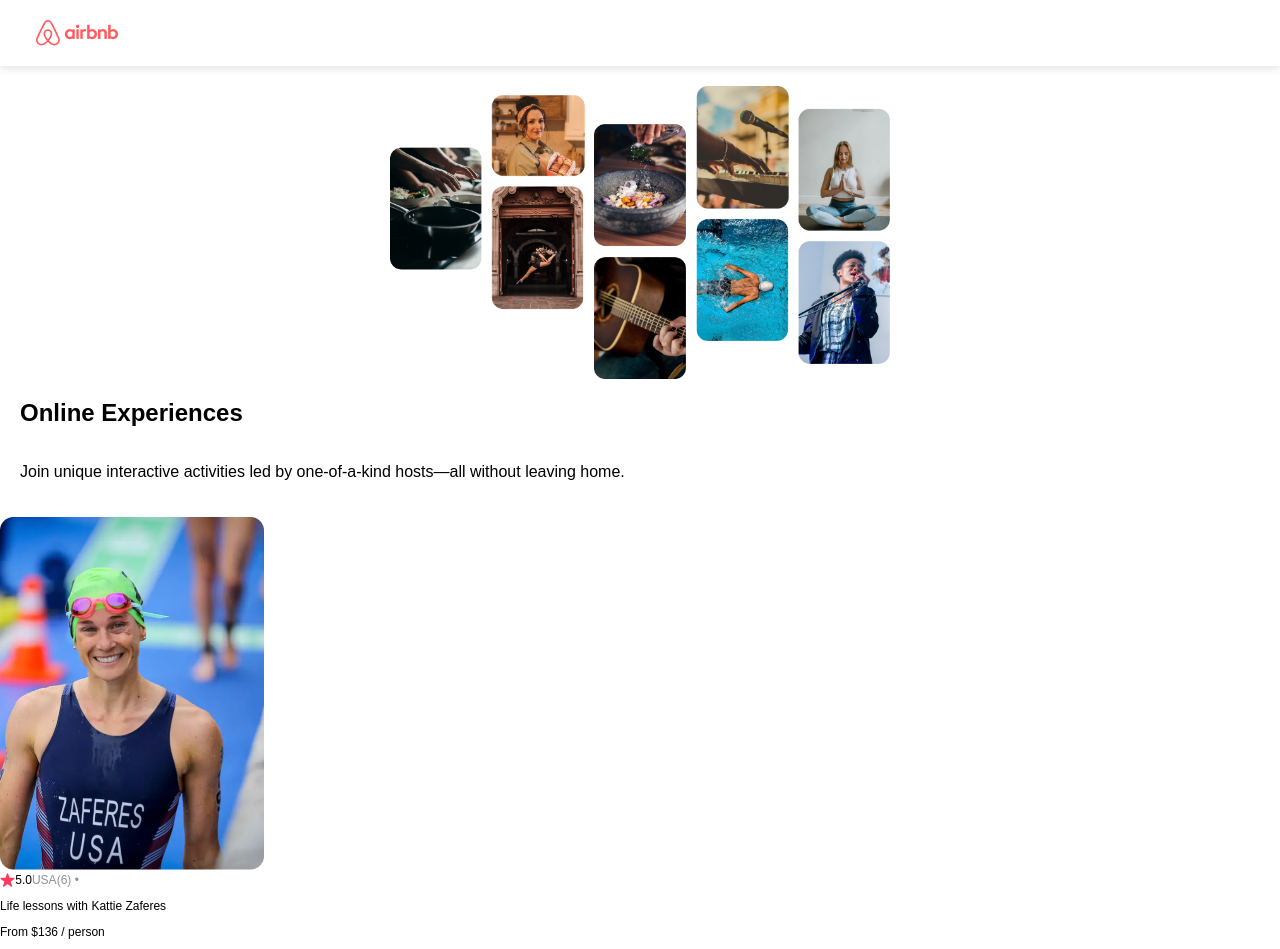
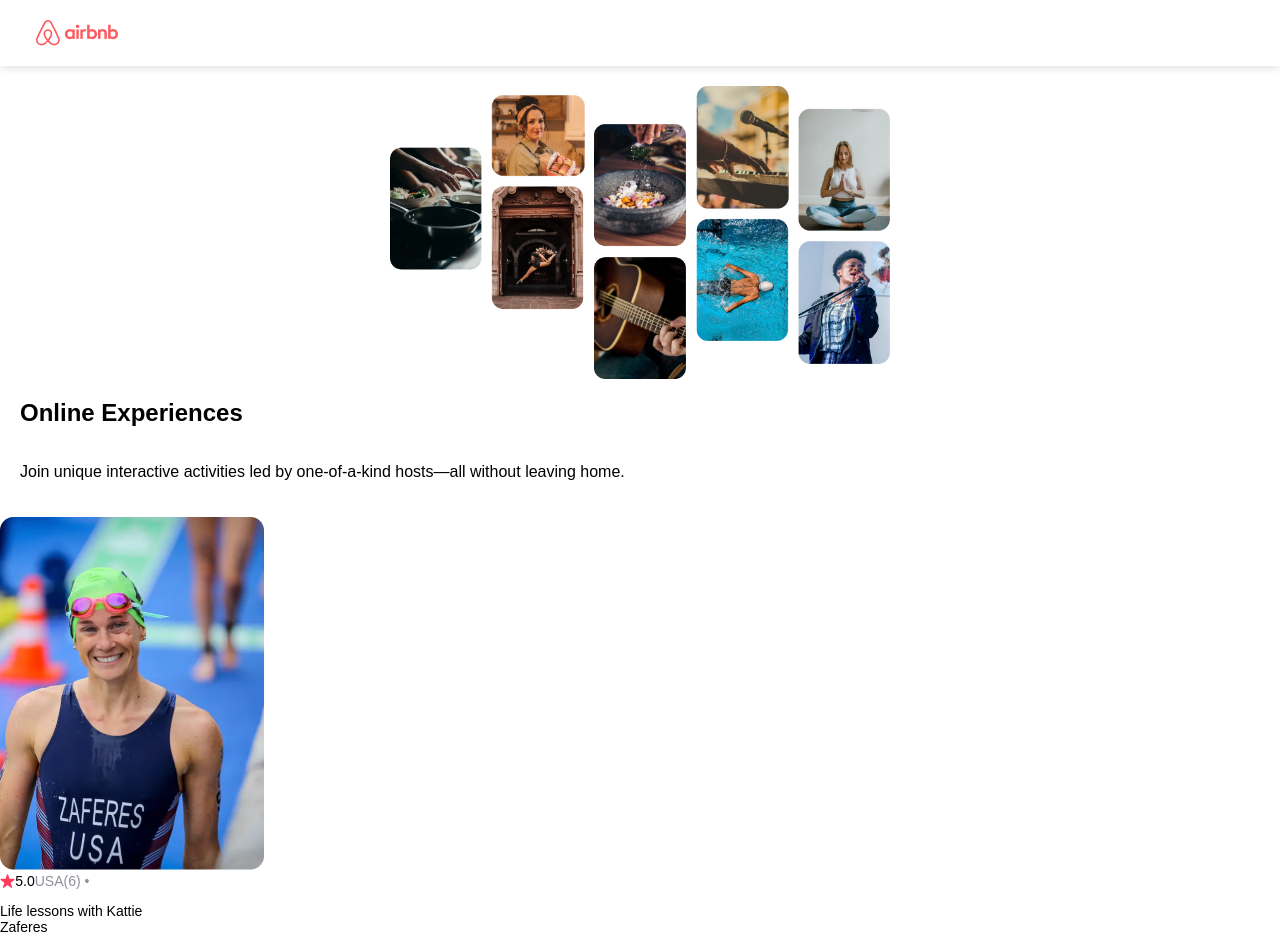
Before and after one commit to Sheriff-Oladimeji/airbnb-express-clone, a React (Create React App) app: page / in a window 1280 px wide. Shown: the top 949 px of the page. Built offline with nearby package versions, Linux system fonts and the light colour scheme.

Commit message:
branch:tutorial
modify files

```diff
--- a/src/components/card.js
+++ b/src/components/card.js
@@ -12,7 +12,7 @@
   <span className="gray">(6) • </span>
  </div>
  <p>Life lessons with Kattie Zaferes</p>
- <p><span>From $136</span> / person</p>
+ <p><span className="bold">From $136</span> / person</p>
     </div>
   )
 }
--- a/src/styles.css
+++ b/src/styles.css
@@ -18,6 +18,9 @@
 .gray{
   color: #918e9b;
 }
+.bold{
+  font-weight: bold;
+}
 .hero{
   display: flex;
   flex-direction: column;
@@ -34,7 +37,7 @@
 }
 .card{
   width: 175px;
-  font-size: 12px;
+  font-size: 14px;
 }
 .card--image{
   width: 100%;
```
